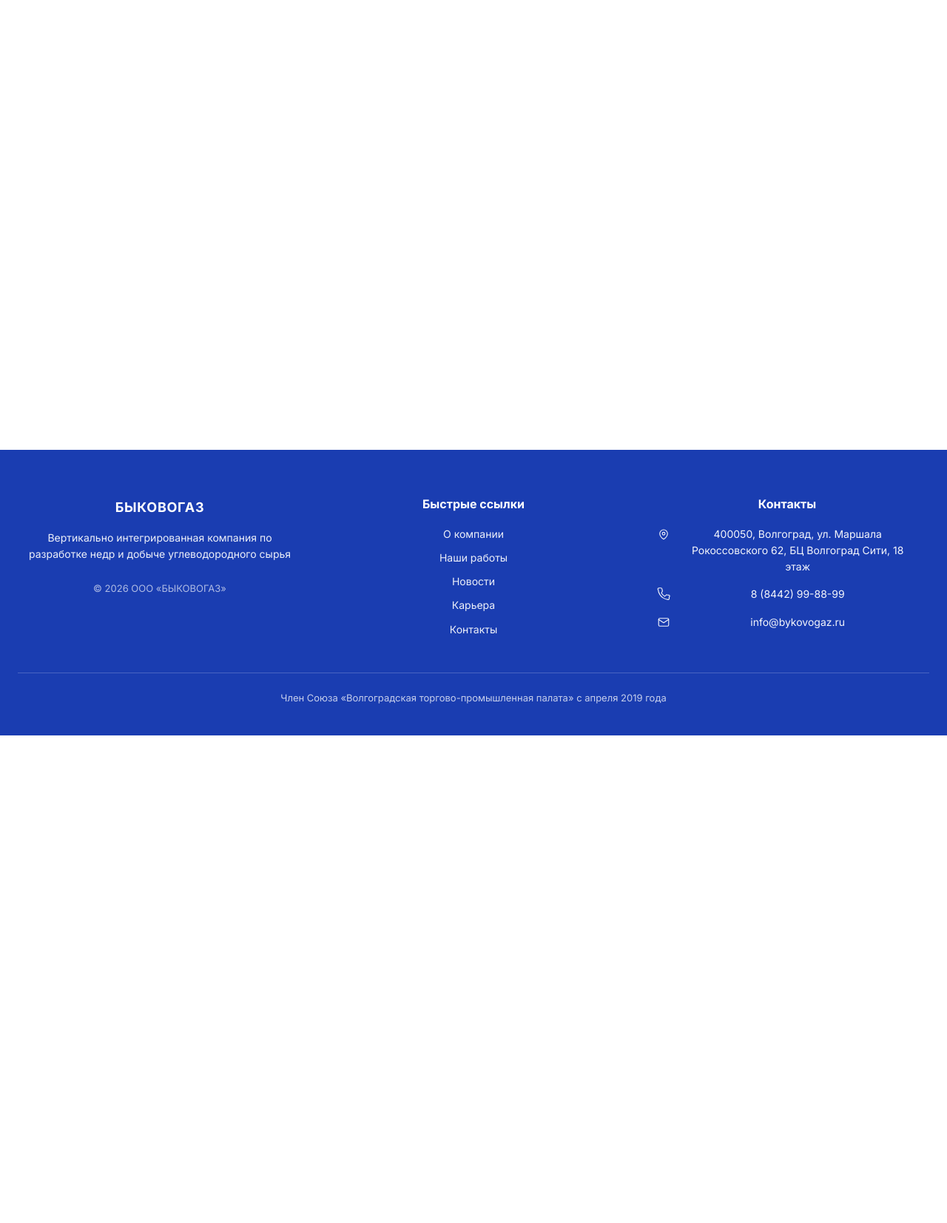
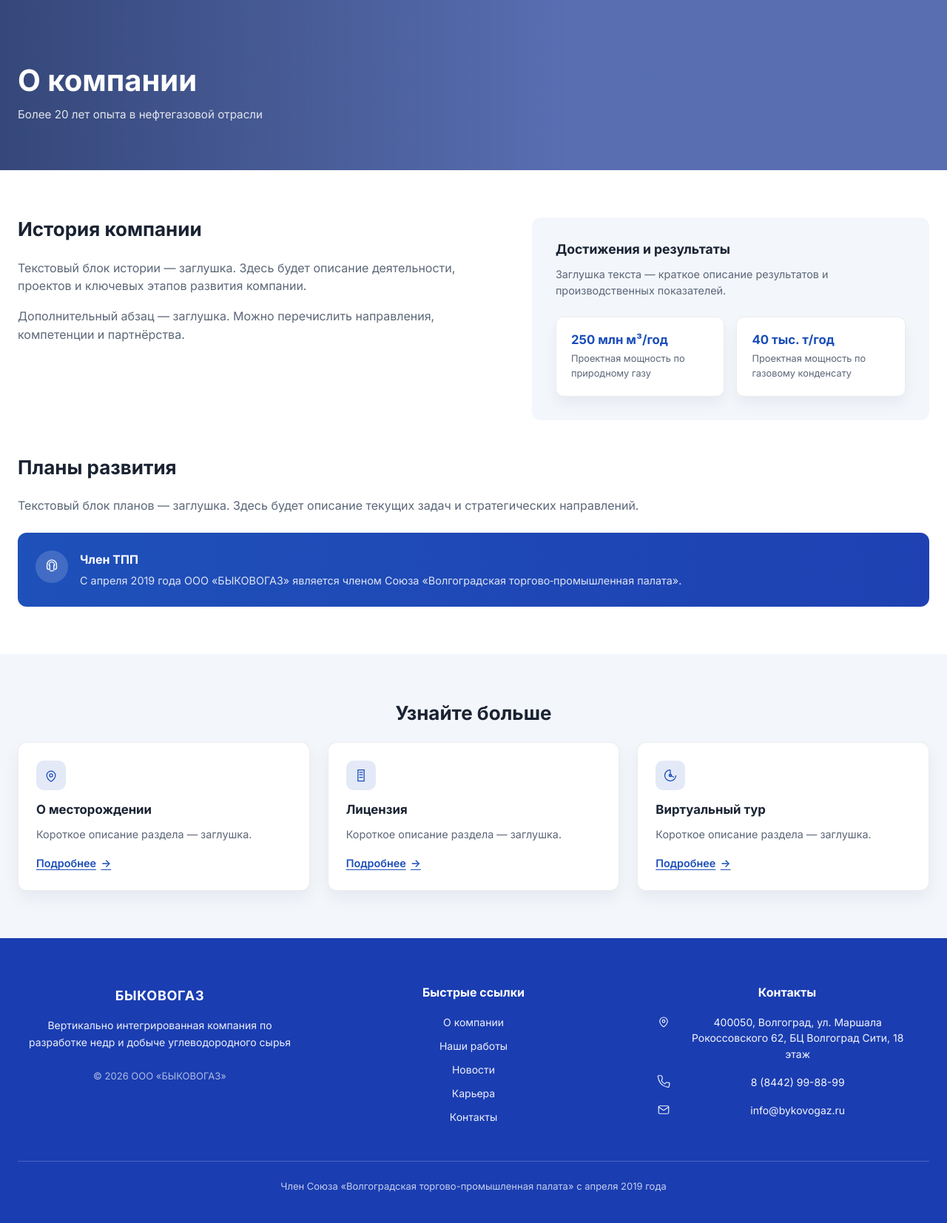
Before and after one commit to vesker034/BYKOVOGAZ, a Django app: page /about/company/ in a window 1280 px wide. Shown: the part 90-1743 px from the top of the page at 74% size. Before the commit the page ends 1084 px from the top, so only its background shows below. Run offline with Django 5.2, Linux system fonts and the light colour scheme.

Commit message:
feat(pages): страница 'О компании'
Made-with: Cursor

```diff
--- a/main/views.py
+++ b/main/views.py
@@ -26,7 +26,7 @@ def contacts(request):
 
 
 def about_company(request):
-    return render(request, "pages/empty.html", {"page_title": "О компании"})
+    return render(request, "pages/about_company.html")
 
 
 def about_field(request):
--- a/static/css/style.css
+++ b/static/css/style.css
@@ -49,6 +49,226 @@ a:hover {
     margin-right: auto;
     padding-left: var(--container-px);
     padding-right: var(--container-px);
+}
+
+/* --- Base sections / pages --- */
+
+.page {
+    background-color: var(--bg-page);
+}
+
+.section {
+    padding-top: clamp(2.5rem, 5vw, 4rem);
+    padding-bottom: clamp(2.5rem, 5vw, 4rem);
+}
+
+.section--muted {
+    background-color: #f3f6fb;
+}
+
+.section__title {
+    font-family: var(--font-heading);
+    font-weight: 700;
+    font-size: clamp(1.25rem, 1.2vw + 1rem, 1.625rem);
+    line-height: 1.2;
+    margin: 0 0 var(--space-6);
+}
+
+.section__text {
+    margin: 0 0 var(--space-4);
+    color: var(--color-text-muted);
+    max-width: 60rem;
+}
+
+.page-hero {
+    position: relative;
+    min-height: clamp(14rem, 18vw, 18rem);
+    display: flex;
+    align-items: flex-end;
+    padding: clamp(2.5rem, 5vw, 4rem) 0;
+    background-color: #123a8a;
+    color: #fff;
+    overflow: hidden;
+}
+
+.page-hero--about {
+    background:
+        linear-gradient(90deg, rgba(10, 24, 54, 0.55) 0%, rgba(10, 24, 54, 0.18) 60%, rgba(10, 24, 54, 0.18) 100%),
+        linear-gradient(0deg, rgba(26, 61, 177, 0.65), rgba(26, 61, 177, 0.65));
+}
+
+.page-hero__inner {
+    position: relative;
+    z-index: 1;
+}
+
+.page-hero__title {
+    margin: 0;
+    font-family: var(--font-heading);
+    font-weight: 700;
+    font-size: clamp(1.75rem, 2vw + 1rem, 2.5rem);
+    line-height: 1.1;
+}
+
+.page-hero__lead {
+    margin: var(--space-3) 0 0;
+    font-size: 0.95rem;
+    color: rgba(255, 255, 255, 0.85);
+}
+
+.content-grid {
+    display: grid;
+    grid-template-columns: minmax(0, 1fr);
+    gap: clamp(1.5rem, 3vw, 2.5rem);
+}
+
+@media (min-width: 992px) {
+    .content-grid {
+        grid-template-columns: minmax(0, 1.1fr) minmax(0, 0.9fr);
+        align-items: start;
+    }
+}
+
+.panel {
+    background-color: #f3f6fb;
+    border-radius: 12px;
+    padding: var(--space-8);
+}
+
+.panel__title {
+    margin: 0;
+    font-family: var(--font-heading);
+    font-weight: 700;
+    font-size: 1.1rem;
+}
+
+.panel__text {
+    margin: var(--space-3) 0 0;
+    color: var(--color-text-muted);
+    font-size: 0.9rem;
+}
+
+.stat-cards {
+    display: grid;
+    grid-template-columns: minmax(0, 1fr);
+    gap: var(--space-4);
+    margin-top: var(--space-6);
+}
+
+@media (min-width: 576px) {
+    .stat-cards {
+        grid-template-columns: repeat(2, minmax(0, 1fr));
+    }
+}
+
+.stat-card {
+    background-color: #fff;
+    border: 1px solid rgba(15, 25, 40, 0.08);
+    border-radius: 10px;
+    padding: var(--space-5);
+    box-shadow: 0 10px 18px rgba(18, 22, 31, 0.05);
+}
+
+.stat-card__value {
+    font-family: var(--font-heading);
+    font-weight: 700;
+    font-size: 1.05rem;
+    color: var(--color-primary);
+    line-height: 1.2;
+}
+
+.stat-card__label {
+    margin-top: 0.35rem;
+    font-size: 0.8rem;
+    color: var(--color-text-muted);
+}
+
+.promo-card {
+    background: linear-gradient(90deg, rgba(26, 77, 184, 0.98), rgba(26, 61, 177, 0.98));
+    color: #fff;
+    border-radius: 12px;
+    padding: var(--space-6);
+}
+
+.promo-card__inner {
+    display: grid;
+    grid-template-columns: auto 1fr;
+    gap: var(--space-4);
+    align-items: start;
+}
+
+.promo-card__icon {
+    width: 44px;
+    height: 44px;
+    border-radius: 999px;
+    display: flex;
+    align-items: center;
+    justify-content: center;
+    background: rgba(255, 255, 255, 0.16);
+}
+
+.promo-card__title {
+    font-family: var(--font-heading);
+    font-weight: 700;
+    font-size: 1rem;
+}
+
+.promo-card__text {
+    margin-top: 0.35rem;
+    color: rgba(255, 255, 255, 0.85);
+    font-size: 0.9rem;
+}
+
+.card-ui {
+    background-color: #fff;
+    border: 1px solid rgba(15, 25, 40, 0.08);
+    border-radius: 12px;
+    box-shadow: 0 10px 22px rgba(18, 22, 31, 0.06);
+    overflow: hidden;
+}
+
+.card-ui__body {
+    padding: var(--space-6);
+}
+
+.card-ui__icon {
+    width: 40px;
+    height: 40px;
+    border-radius: 10px;
+    display: flex;
+    align-items: center;
+    justify-content: center;
+    background-color: rgba(26, 77, 184, 0.12);
+    color: var(--color-primary);
+}
+
+.card-ui__title--tight {
+    margin-top: var(--space-4);
+}
+
+.card-ui__title {
+    margin: var(--space-4) 0 0;
+    font-family: var(--font-heading);
+    font-weight: 700;
+    font-size: 1.05rem;
+    line-height: 1.25;
+    color: var(--color-text);
+}
+
+.card-ui__text {
+    margin: var(--space-3) 0 0;
+    color: var(--color-text-muted);
+    font-size: 0.9rem;
+}
+
+.card-ui__link {
+    margin-top: var(--space-4);
+    display: inline-flex;
+    align-items: center;
+    gap: 0.4rem;
+    font-weight: 600;
+    font-size: 0.9rem;
+    color: var(--color-primary);
 }
 
 /* --- Header (макет Figma) --- */
--- /dev/null
+++ b/templates/components/page_hero.html
@@ -0,0 +1,8 @@
+<section class="page-hero{% if hero_class %} {{ hero_class }}{% endif %}">
+    <div class="site-container page-hero__inner">
+        <h1 class="page-hero__title">{{ title }}</h1>
+        {% if lead %}
+            <p class="page-hero__lead">{{ lead }}</p>
+        {% endif %}
+    </div>
+</section>
--- /dev/null
+++ b/templates/pages/about_company.html
@@ -0,0 +1,109 @@
+{% extends "base.html" %}
+
+{% block title %}О компании | БыковоГаз{% endblock %}
+
+{% block content %}
+<div class="page">
+    {% include "components/page_hero.html" with title="О компании" lead="Более 20 лет опыта в нефтегазовой отрасли" hero_class="page-hero--about" %}
+
+    <section class="section">
+        <div class="site-container">
+            <div class="content-grid">
+                <div class="content-grid__main">
+                    <h2 class="section__title">История компании</h2>
+                    <p class="section__text">
+                        Текстовый блок истории — заглушка. Здесь будет описание деятельности, проектов и ключевых этапов развития компании.
+                    </p>
+                    <p class="section__text">
+                        Дополнительный абзац — заглушка. Можно перечислить направления, компетенции и партнёрства.
+                    </p>
+                </div>
+
+                <aside class="content-grid__aside">
+                    <div class="panel">
+                        <h3 class="panel__title">Достижения и результаты</h3>
+                        <p class="panel__text">
+                            Заглушка текста — краткое описание результатов и производственных показателей.
+                        </p>
+                        <div class="stat-cards">
+                            <div class="stat-card">
+                                <div class="stat-card__value">250 млн м³/год</div>
+                                <div class="stat-card__label">Проектная мощность по природному газу</div>
+                            </div>
+                            <div class="stat-card">
+                                <div class="stat-card__value">40 тыс. т/год</div>
+                                <div class="stat-card__label">Проектная мощность по газовому конденсату</div>
+                            </div>
+                        </div>
+                    </div>
+                </aside>
+            </div>
+
+            <div class="mt-5">
+                <h2 class="section__title">Планы развития</h2>
+                <p class="section__text">
+                    Текстовый блок планов — заглушка. Здесь будет описание текущих задач и стратегических направлений.
+                </p>
+            </div>
+
+            <div class="promo-card mt-4">
+                <div class="promo-card__inner">
+                    <div class="promo-card__icon" aria-hidden="true">
+                        <svg xmlns="http://www.w3.org/2000/svg" width="22" height="22" fill="none" stroke="currentColor" stroke-width="1.5" viewBox="0 0 24 24"><path d="M12 2a7 7 0 0 0-7 7v4c0 1.7 1.3 3 3 3h1v-6H8V9a4 4 0 1 1 8 0v1h-1v6h1c1.7 0 3-1.3 3-3V9a7 7 0 0 0-7-7z"/><path d="M9 18h6"/></svg>
+                    </div>
+                    <div>
+                        <div class="promo-card__title">Член ТПП</div>
+                        <div class="promo-card__text">
+                            С апреля 2019 года ООО «БЫКОВОГАЗ» является членом Союза «Волгоградская торгово‑промышленная палата».
+                        </div>
+                    </div>
+                </div>
+            </div>
+        </div>
+    </section>
+
+    <section class="section section--muted">
+        <div class="site-container">
+            <h2 class="section__title text-center">Узнайте больше</h2>
+            <div class="row g-4 justify-content-center">
+                <div class="col-12 col-md-6 col-lg-4">
+                    <div class="card-ui h-100">
+                        <div class="card-ui__body">
+                            <div class="card-ui__icon" aria-hidden="true">
+                                <svg xmlns="http://www.w3.org/2000/svg" width="20" height="20" fill="none" stroke="currentColor" stroke-width="1.5" viewBox="0 0 24 24"><path d="M12 22s7-4.5 7-10a7 7 0 10-14 0c0 5.5 7 10 7 10z"/><circle cx="12" cy="12" r="2.5"/></svg>
+                            </div>
+                            <h3 class="card-ui__title card-ui__title--tight">О месторождении</h3>
+                            <p class="card-ui__text">Короткое описание раздела — заглушка.</p>
+                            <a class="card-ui__link" href="{% url 'main:about_field' %}">Подробнее <span aria-hidden="true">→</span></a>
+                        </div>
+                    </div>
+                </div>
+                <div class="col-12 col-md-6 col-lg-4">
+                    <div class="card-ui h-100">
+                        <div class="card-ui__body">
+                            <div class="card-ui__icon" aria-hidden="true">
+                                <svg xmlns="http://www.w3.org/2000/svg" width="20" height="20" fill="none" stroke="currentColor" stroke-width="1.5" viewBox="0 0 24 24"><path d="M7 3h10v18H7z"/><path d="M9 7h6M9 11h6M9 15h6"/></svg>
+                            </div>
+                            <h3 class="card-ui__title card-ui__title--tight">Лицензия</h3>
+                            <p class="card-ui__text">Короткое описание раздела — заглушка.</p>
+                            <a class="card-ui__link" href="{% url 'main:about_license' %}">Подробнее <span aria-hidden="true">→</span></a>
+                        </div>
+                    </div>
+                </div>
+                <div class="col-12 col-md-6 col-lg-4">
+                    <div class="card-ui h-100">
+                        <div class="card-ui__body">
+                            <div class="card-ui__icon" aria-hidden="true">
+                                <svg xmlns="http://www.w3.org/2000/svg" width="20" height="20" fill="none" stroke="currentColor" stroke-width="1.5" viewBox="0 0 24 24"><path d="M12 3a9 9 0 1 0 9 9"/><path d="M12 3v9l6 3"/><circle cx="12" cy="12" r="2"/></svg>
+                            </div>
+                            <h3 class="card-ui__title card-ui__title--tight">Виртуальный тур</h3>
+                            <p class="card-ui__text">Короткое описание раздела — заглушка.</p>
+                            <a class="card-ui__link" href="{% url 'main:about_tour' %}">Подробнее <span aria-hidden="true">→</span></a>
+                        </div>
+                    </div>
+                </div>
+            </div>
+        </div>
+    </section>
+</div>
+{% endblock %}
```
